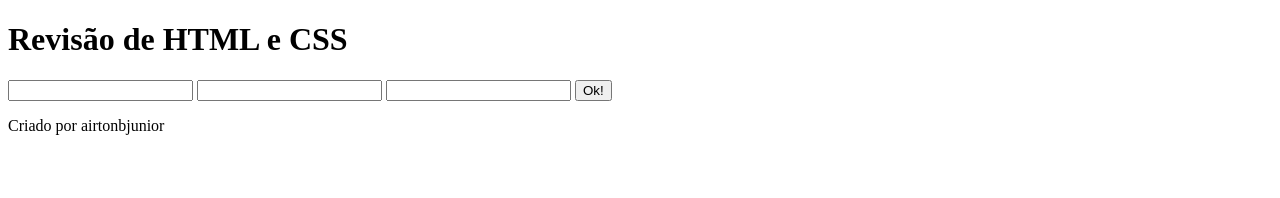
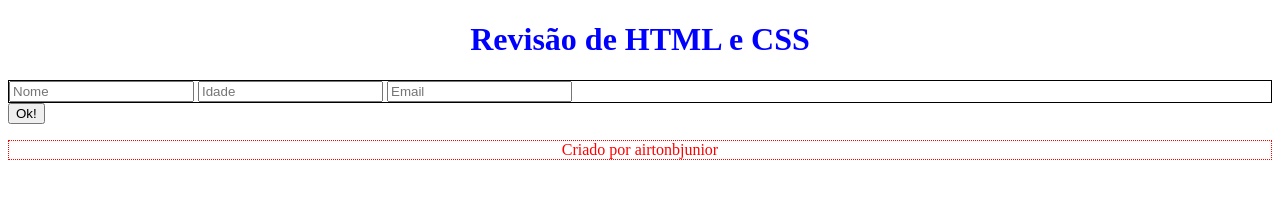
Before and after one commit to airtonbjunior/programacao_web_cc_b, a plain HTML site: page index.html in a window 1280 px wide. Drawn offline with Linux system fonts and the light colour scheme.

Commit message:
Alterações no html e css

```diff
--- a/index.html
+++ b/index.html
@@ -7,11 +7,13 @@
     <link rel="stylesheet" href="style.css">
 </head>
 <body>
-    <h1>Revisão de HTML e CSS</h1>
-    <input type="text">
-    <input type="text">
-    <input type="text">
+    <h1 id="titulo">Revisão de HTML e CSS</h1>
+    <div class="entradas-usuario">
+        <input type="text" placeholder="Nome">
+        <input type="number" placeholder="Idade">
+        <input type="email" placeholder="Email">
+    </div>
     <button>Ok!</button>
-    <p>Criado por airtonbjunior</p>
+    <p class="rodape">Criado por airtonbjunior</p>
 </body>
 </html>
--- a/style.css
+++ b/style.css
@@ -0,0 +1,14 @@
+#titulo {
+    text-align: center;
+    color: blue;
+}
+
+.rodape {
+    color: red;
+    text-align: center;
+    border: 1px dotted;
+}
+
+.entradas-usuario {
+    border: 1px solid;
+}
```
